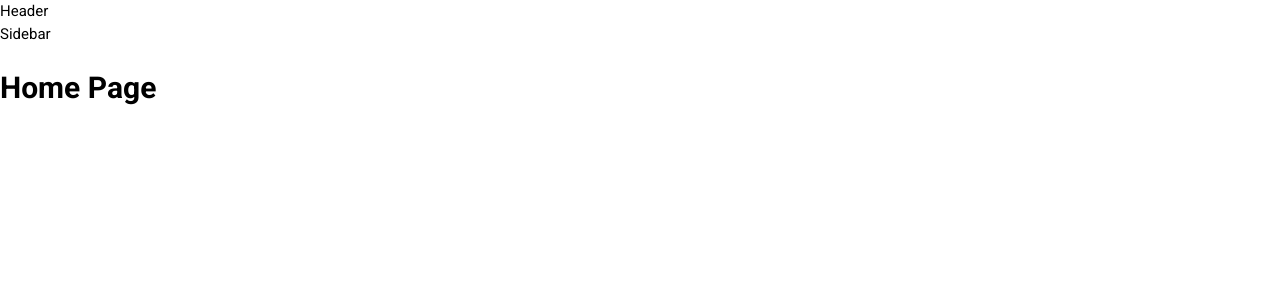
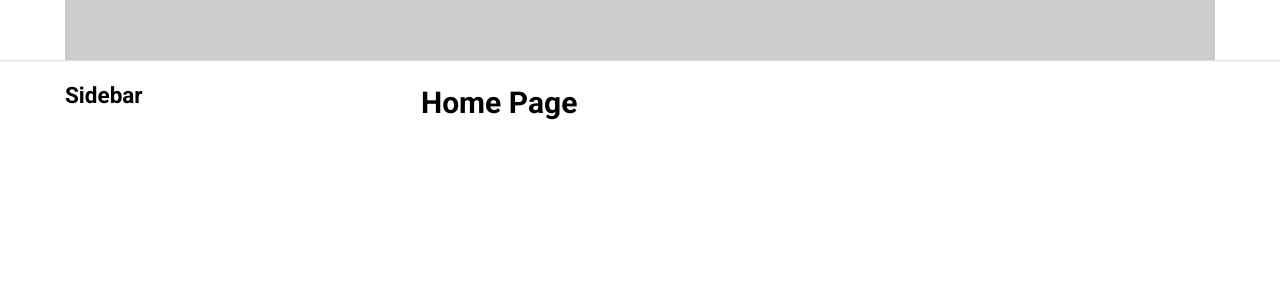
Before and after one commit to AnhDuc0912/Tra-Sua-Hong, a React (Create React App) app: page / in a window 1280 px wide. Shown: the top 300 px of the page. Built offline with nearby package versions, Linux system fonts and the light colour scheme.

Commit message:
build Layout Default

```diff
--- a/package.json
+++ b/package.json
@@ -6,6 +6,7 @@
     "@testing-library/jest-dom": "^5.16.5",
     "@testing-library/react": "^13.4.0",
     "@testing-library/user-event": "^13.5.0",
+    "classnames": "^2.3.2",
     "normalize.css": "^8.0.1",
     "react": "^18.2.0",
     "react-dom": "^18.2.0",
--- a/src/components/GlobalStyles/GlobalStyles.scss
+++ b/src/components/GlobalStyles/GlobalStyles.scss
@@ -3,6 +3,10 @@
 
 :root {
     --primaryColor: #fe2c55;
+
+    //Default Layout
+    --default-layout-header-height: 60px;
+    --default-layout-width: 1150px;
 }
 
 html {
@@ -13,4 +17,5 @@
     font-family: 'Roboto', sans-serif;
     font-size: 1.5rem;
     line-height: 1.5;
+    margin: 0;
 }
--- /dev/null
+++ b/src/components/Layout/DefaultLayout/DefaultLayout.module.scss
@@ -0,0 +1,16 @@
+.wrapper{
+    display: flex;
+    flex-direction: column;
+    align-items: center;
+
+}
+
+.container {
+    width: var(--default-layout-width);
+    min-height: 1000px;
+    display: flex;
+}
+
+.content{
+    flex: 1;
+}
--- a/src/components/Layout/DefaultLayout/Header/index.js
+++ /dev/null
@@ -1,7 +0,0 @@
-function Header() {
-    return (
-        <header>Header</header>
-     );
-}
-
-export default Header;
--- /dev/null
+++ b/src/components/Layout/DefaultLayout/Sidebar/Sidebar.module.scss
@@ -0,0 +1,4 @@
+.wrapper {
+    width: 356px;
+    min-height: 1000px;
+}
--- a/src/components/Layout/DefaultLayout/Sidebar/index.js
+++ b/src/components/Layout/DefaultLayout/Sidebar/index.js
@@ -1,7 +1,14 @@
+import classNames from 'classnames/bind';
+import styles from './Sidebar.module.scss';
+
+const cx = classNames.bind(styles);
+
 function Sidebar() {
     return (
-        <header>Sidebar</header>
-     );
+        <aside className={cx('wrapper')}>
+            <h2>Sidebar</h2>
+        </aside>
+    )
 }
 
 export default Sidebar;
--- a/src/components/Layout/DefaultLayout/index.js
+++ b/src/components/Layout/DefaultLayout/index.js
@@ -1,13 +1,17 @@
-import Header from "./Header";
+import Header from "~/components/Layout/components/Header";
 import Sidebar from "./Sidebar";
+import styles from './DefaultLayout.module.scss';
+import classNames from "classnames/bind";
+
+const cx = classNames.bind(styles)
 
 function DefaultLayout({children}) {
     return (
-        <div>
+        <div className={cx('wrapper')}>
             <Header/>
-            <div className="container">
+            <div className={cx('container')}>
                 <Sidebar/>
-                <div className="content">
+                <div className={cx('content')}>
                     {children}
                 </div>
             </div>
--- /dev/null
+++ b/src/components/Layout/components/Header/Header.module.scss
@@ -0,0 +1,13 @@
+.wrapper {
+    width: 100%;
+    height: var(--default-layout-header-height);
+    box-shadow: 0 1px 1px rgb(0 0 0 / 12%);
+    display: flex;
+    justify-content: center;
+}
+
+.inner{
+    height: 100%;
+    width: var(--default-layout-width);
+    background-color: #ccc;
+}
--- /dev/null
+++ b/src/components/Layout/components/Header/index.js
@@ -0,0 +1,16 @@
+import classNames from 'classnames/bind';
+import styles from './Header.module.scss';
+
+const cx = classNames.bind(styles);
+
+function Header() {
+  return (
+    <header className={cx('wrapper')}>
+        <div className={cx('inner')}>
+
+        </div>
+    </header>
+  );
+}
+
+export default Header;
--- a/src/pages/Upload/index.js
+++ b/src/pages/Upload/index.js
@@ -1,5 +1,5 @@
 import { Fragment } from "react";
-import Header from "~/components/Layout/DefaultLayout/Header";
+import Header from "~/components/Layout/components/Header";
 
 function Upload() {
     return (
```
Also changed, not shown: 1 other file (tests, documents, lock files or other folders).
